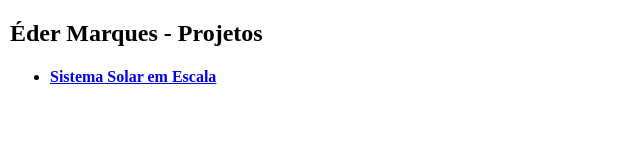
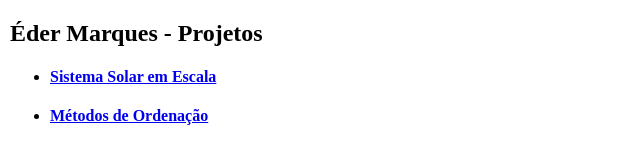
Before and after one commit to earmarques/earmarques.github.io, a plain HTML site: page index.html in a window 1280 px wide. Shown: the whole page, without its empty margins (0-640 px from the left). Drawn offline with Linux system fonts and the light colour scheme.

Commit message:
Update index.html

```diff
--- a/index.html
+++ b/index.html
@@ -11,6 +11,10 @@
             <li>
                 <h4><a href="./projetos/escala-sistema-solar/index.html">Sistema Solar em Escala</a></h4>
             </li>
+
+            <li>
+                <h4><a href="./projetos/metodos-ordenacao/MetodosOrdenacao.py">Métodos de Ordenação</a></h4>
+            </li>
           </ul>
         </div>
       </body>
```
